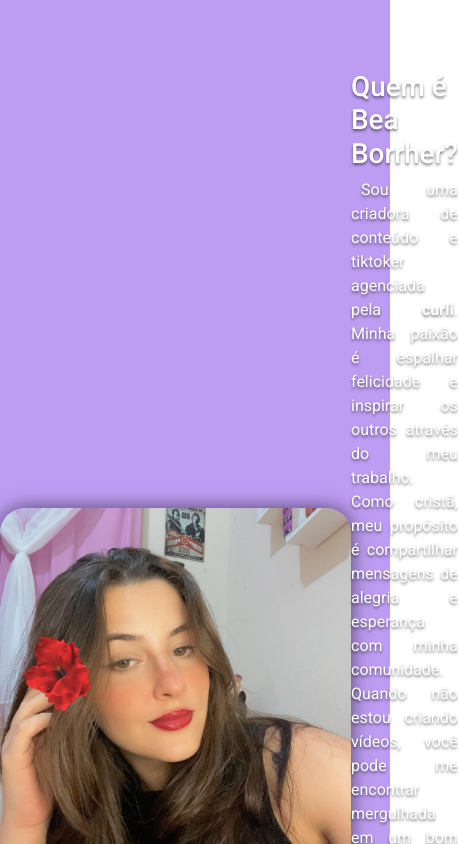
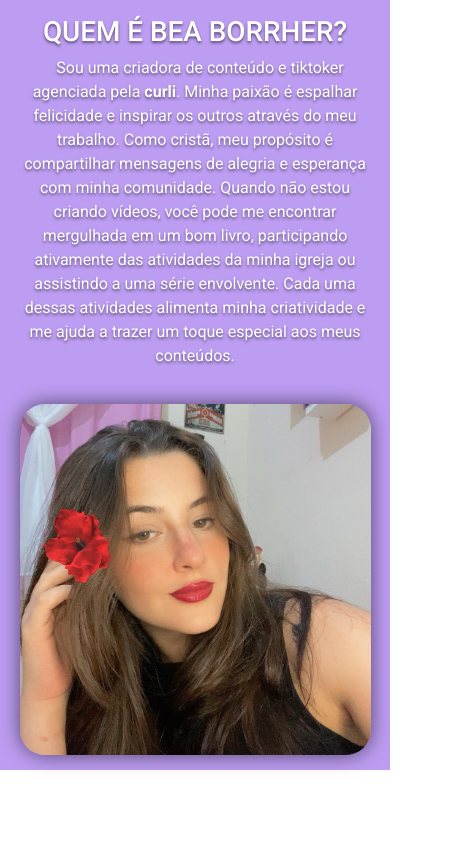
Before and after one commit to JG-Stadler/Portifolio-Beatriz-Borrher, a React (Create React App) app: page / in a window 390 px wide. Shown: the top 844 px of the page, 458 px wide, since content can reach past the window. Built offline with nearby package versions, Linux system fonts and the light colour scheme; a web font is replaced by a local one.

Commit message:
Configurações de responsividade adicionadas a seção de about

```diff
--- a/src/components/Sobre/about.jsx
+++ b/src/components/Sobre/about.jsx
@@ -4,7 +4,7 @@ import "./styles/about.css"
 
 export default function About(){
     return(
-        <section className="about d-flex align-items-center justify-content-around flex-row-reverse">
+        <section className="about d-flex align-items-center justify-content-around">
             <main className="about-txt">
                 <h1>Quem é Bea Borrher?</h1>
                 <p>
--- a/src/components/Sobre/styles/about.css
+++ b/src/components/Sobre/styles/about.css
@@ -2,12 +2,15 @@
     background-color: var(--cor4);
     color: #fff;
     padding: 70px 0;
+    flex-direction: row-reverse;
+    gap: 20px;
 }
 .about-txt{
     width: 400px;
+    max-width: 90vw;
     text-shadow: 0 2px 3px rgba(0, 0, 0, 0.5);
 }
-.about-tx>h1{
+.about-txt>h1{
     text-transform: uppercase;
 }
 .about-txt>p{
@@ -18,9 +21,19 @@
     width: 400px;
     height: 400px;
     max-width: 90vw;
-    max-height: 90vh;
+    max-height: 90vw;
     object-fit: cover;
     object-position: center center;
     border-radius: 25px;
     box-shadow: 0 0 20px rgba(0, 0, 0, 0.582);
 }
+@media (max-width:840px) {
+    .about{
+        padding: 15px 0;
+        flex-direction: column !important;
+        text-align: center;
+    }
+    .about-txt p{
+        text-align: center;
+    }
+}
```
